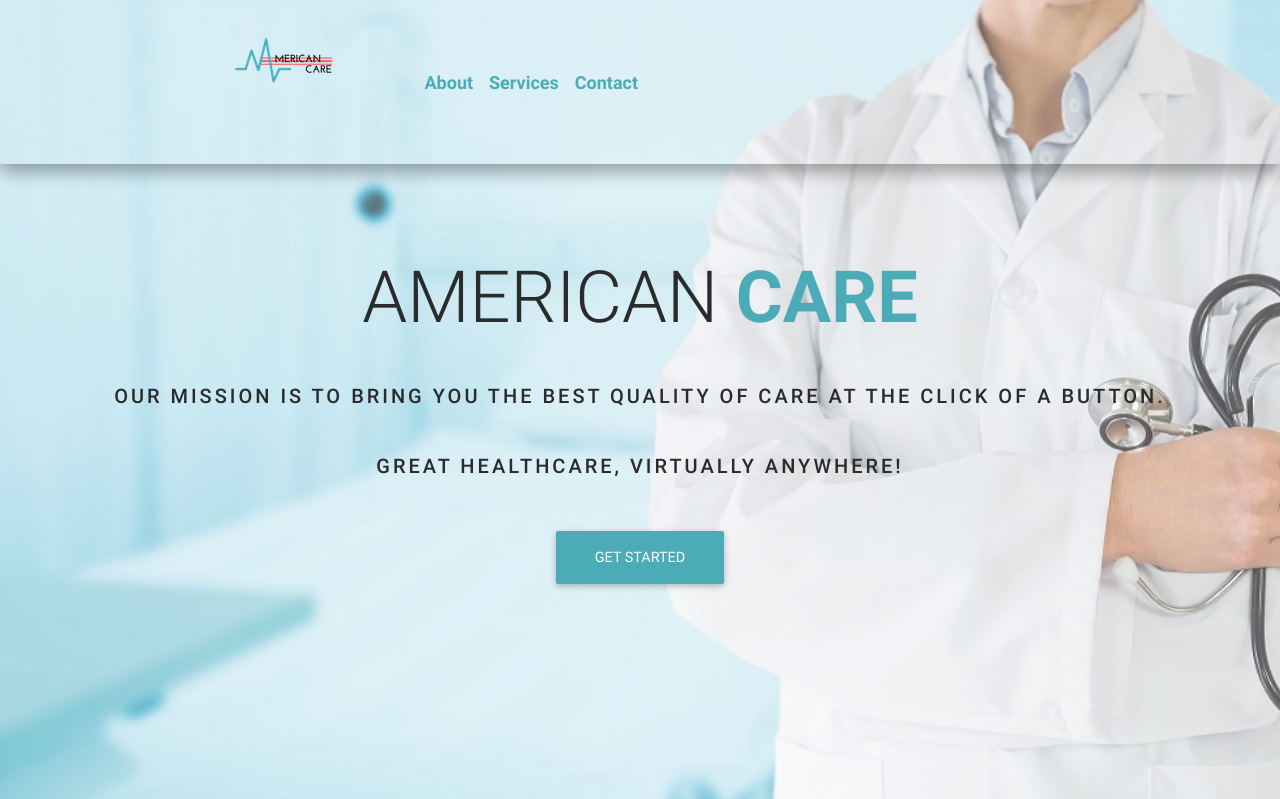
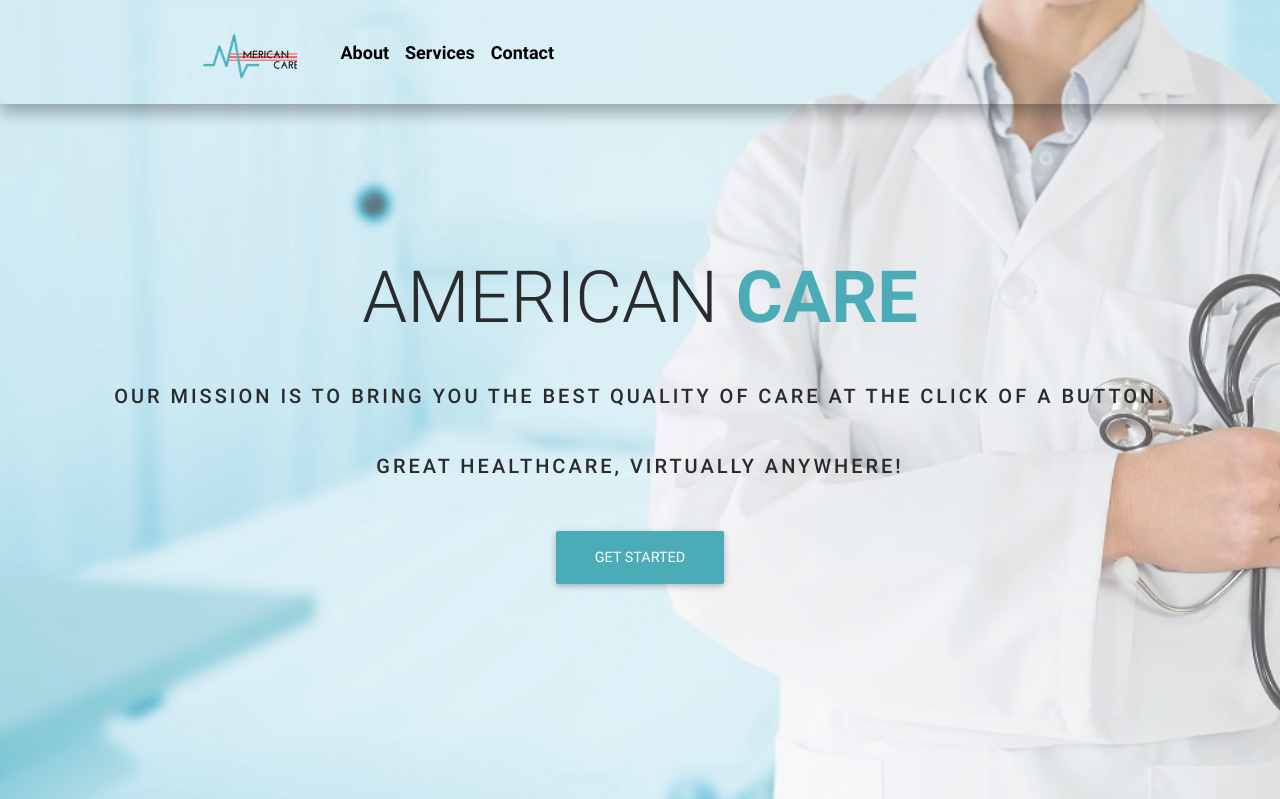
Before and after one commit to avohs24/AmericanCare, a PHP site: page / in a window 1280 px wide. Shown: the top 799 px of the page. Run offline with PHP 8.4, Linux system fonts and the light colour scheme; some libraries are stand-ins or nearby versions.

Commit message:
logo changes

```diff
--- a/assets/css/style.css
+++ b/assets/css/style.css
@@ -133,7 +133,7 @@
 }
 
 .navbar.navbar-dark .breadcrumb .nav-item .nav-link, .navbar.navbar-dark .navbar-nav .nav-item .nav-link{
-  color: #4bacb8;
+  color: black;
   font-weight: 700;
   font-size: 18px;
 }
```
Also changed, not shown: assets/images/logo1.png.
